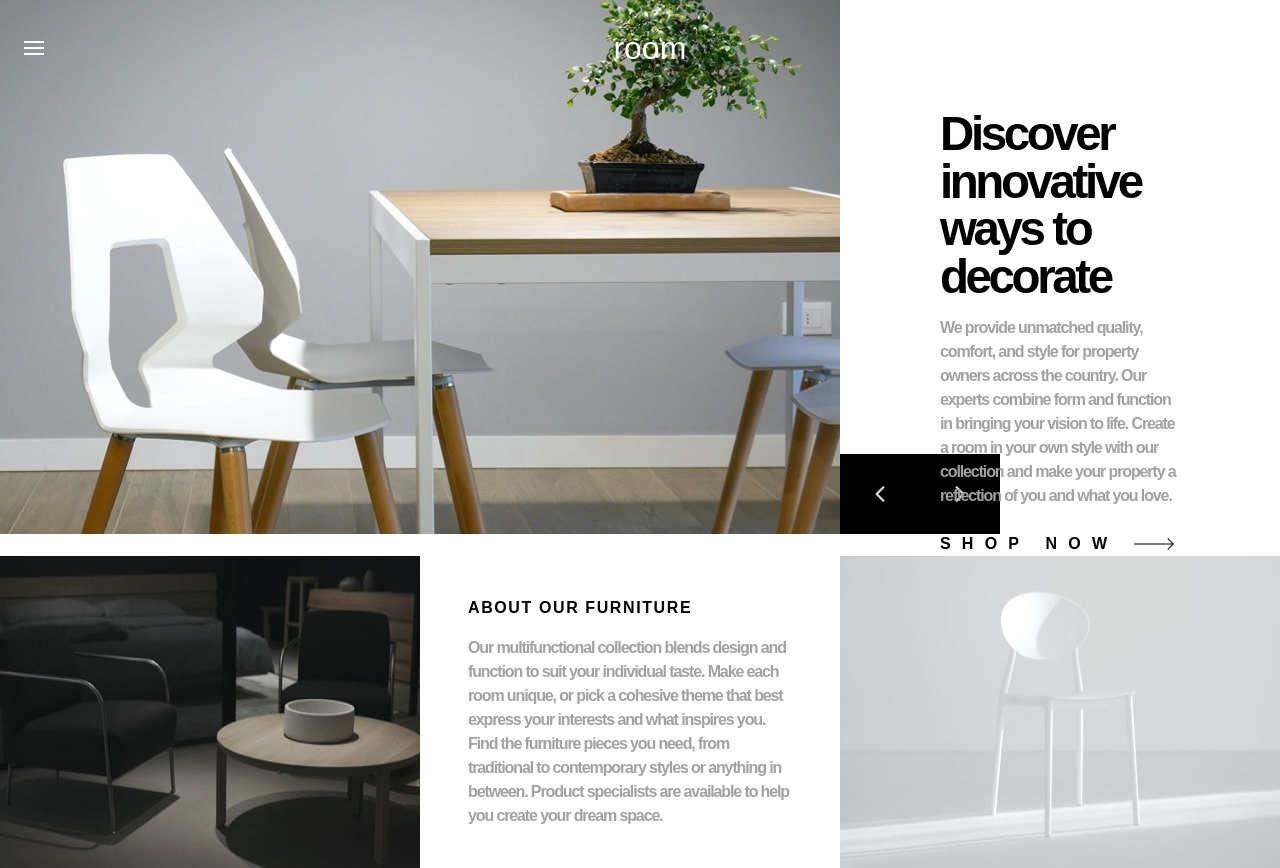
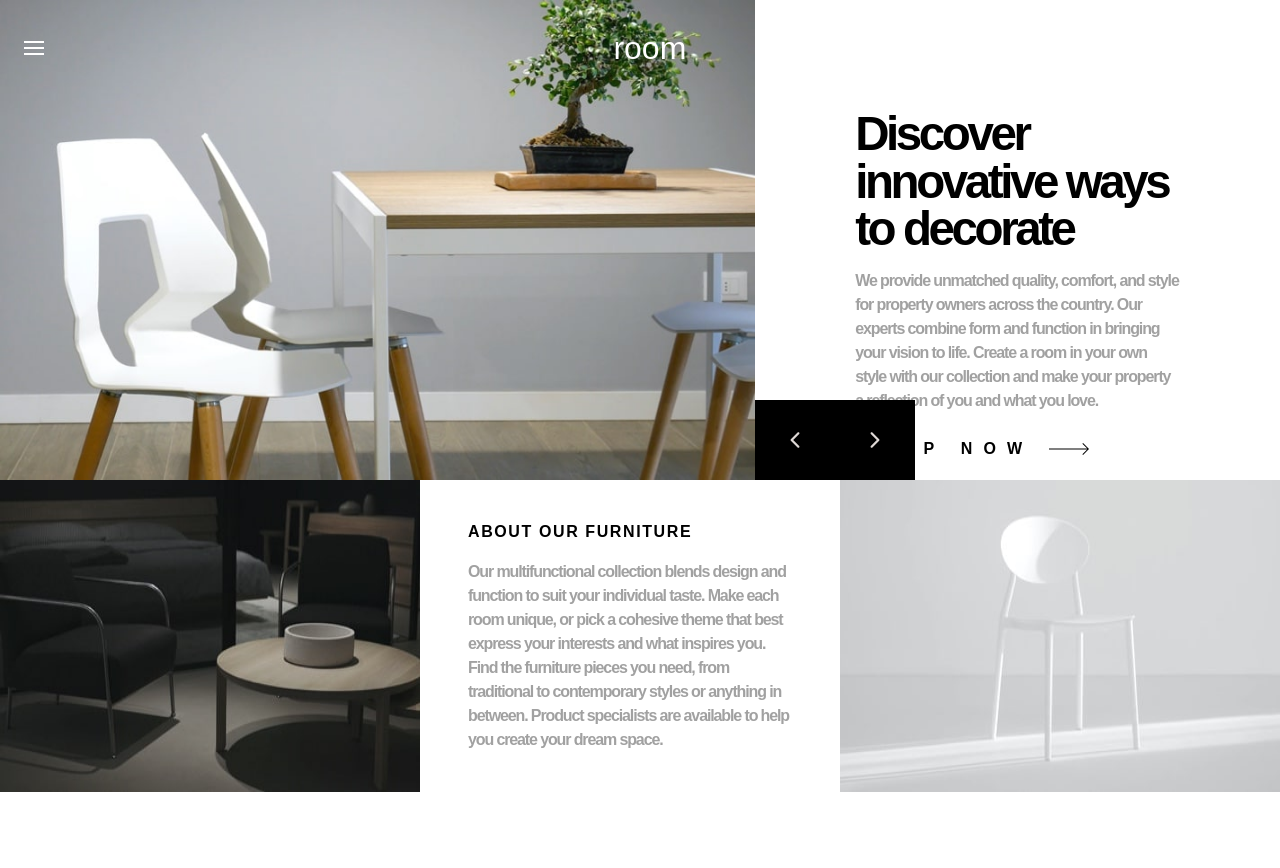
Before and after one commit to rafopm/room-homepage, a Next.js app: page / in a window 1280 px wide. After the commit the page ends 800 px from the top, so only its background shows below. Built offline with nearby package versions, Linux system fonts and the light colour scheme.

Commit message:
update hero responsive

```diff
--- a/src/app/page.tsx
+++ b/src/app/page.tsx
@@ -4,7 +4,7 @@ import Hero from "../components/Hero";
 
 export default function Home() {
   return (
-    <div className="lg:h-screen">
+    <div className="md:h-screen lg:h-auto">
       <Hero />
       <About />
     </div>
--- a/src/components/About.tsx
+++ b/src/components/About.tsx
@@ -5,7 +5,7 @@ const About = () => {
   const baseUrl = useBaseUrl()
 
   return (
-    <div className='flex flex-col lg:flex-row'>
+    <div className='flex flex-col xl:flex-row'>
       <img src={`${baseUrl}/images/image-about-dark.jpg`} alt="" />
       <div className='px-[30px] lg:px-[48px] py-6'>
         <h3 className='font-bold tracking-widest mb-4 mt-4   '>ABOUT OUR FURNITURE</h3>
--- a/src/components/Hero.tsx
+++ b/src/components/Hero.tsx
@@ -39,10 +39,11 @@ const Hero = () => {
     if (baseUrl === '') return <div className='h-screen flex justify-center items-center'>Loading...</div>;
 
     return (
-        <div className='flex flex-col lg:flex-row h-screen lg:h-auto'>
+        <div className='flex flex-col lg:flex-row w-full h-screen lg:h-auto'>
 
-            <div className='lg:h-full lg:w-[840px] h-[360px] relative'>
-                <picture className='w-full lg:w-[840px] h-full block'>
+            {/* Sección de la imagen */}
+            <div className='flex lg:h-full lg:w-[59%] h-[360px] md:h-[400px] relative'>
+                <picture className='w-full h-full block'>
                     <source
                         srcSet={slides[activeSlide].imageMobile}
                         media="(max-width: 768px)"
@@ -58,27 +59,47 @@ const Hero = () => {
                     />
                 </picture>
 
-                <div className='absolute bottom-0 right-0 lg:left-[calc(100%)] w-[112px] h-[56px] lg:w-[160px] lg:h-[80px] flex justify-center items-center lg:right-auto   group'>
-                    <button onClick={prevSlide} className='flex justify-center ml-0 items-center  bg-black w-[56px] h-[56px] lg:w-[80px] lg:h-[80px] hover:bg-darkGray   hover:cursor-pointer transition-opacity'>
-                        <img className='filter-white h-6 self-center'
-                            src={`${baseUrl}/images/icon-arrow-left.svg`} alt="Previous" />
+                {/* Controles de navegación */}
+                <div className='absolute bottom-0 right-0 lg:left-[unset] lg:right-0 xl:left-[calc(100%)] w-[112px] h-[56px] lg:w-[140px] lg:h-[70px] xl:w-[160px] xl:h-[80px] flex justify-center items-center group'>
+                    <button
+                        onClick={prevSlide}
+                        className='flex justify-center items-center bg-black w-[56px] h-[56px] lg:w-[70px] lg:h-[70px] xl:w-[80px] xl:h-[80px] hover:bg-darkGray hover:cursor-pointer transition-opacity'
+                    >
+                        <img
+                            className='filter-white h-6 self-center'
+                            src={`${baseUrl}/images/icon-arrow-left.svg`}
+                            alt="Previous"
+                        />
                     </button>
-                    <button onClick={nextSlide} className='flex justify-center ml-0 items-center  bg-black w-[56px] h-[56px] lg:w-[80px] lg:h-[80px] hover:bg-darkGray   hover:cursor-pointer transition-opacity'>
-                        <img className='filter-white h-6'
-                            src={`${baseUrl}/images/icon-arrow-right.svg`} alt="Next" />
+                    <button
+                        onClick={nextSlide}
+                        className='flex justify-center items-center bg-black w-[56px] h-[56px] lg:w-[70px] lg:h-[70px] xl:w-[80px] xl:h-[80px] hover:bg-darkGray hover:cursor-pointer transition-opacity'
+                    >
+                        <img
+                            className='filter-white h-6'
+                            src={`${baseUrl}/images/icon-arrow-right.svg`}
+                            alt="Next"
+                        />
                     </button>
                 </div>
             </div>
 
-            <div className='lg:h-full lg:w-[42%] px-[30px]  relative lg:px-[100px] flex flex-col justify-center overflow-y-auto'>
-                <div className='pt-[50px] lg:pt-[110px]'>
-                    <h2 className='font-bold text-[39.5px] lg:text-[47.5px] mb-4 tracking-n5 leading-none'>
+            {/* Sección de texto */}
+            <div className='lg:h-full lg:w-[41%] px-[30px] md:px-[50px]  xl:px-[100px] py-[50px] lg:py-0 flex flex-col justify-center overflow-y-auto'>
+                <div className='pt-0 lg:pt-[20px] xl:pt-[110px]'>
+                    <h2 className='font-bold text-[39.5px] md:text-[42px] lg:text-[44px] xl:text-[47.5px] mb-4  tracking-n5 leading-none'>
                         {slides[activeSlide].title}
                     </h2>
-                    <p className=' mb-6 tracking-n25 font-semibold text-darkGray'>{slides[activeSlide].description}</p>
-                    <div className='flex flex-row gap-4 items-center hover:cursor-pointer group '>
-                        <span className='font-bold tracking-l5 group-hover:text-darkGray '>SHOP NOW</span>
-                        <img className='h-[12px] group-hover:filter-darkGray' src={`${baseUrl}/images/icon-arrow.svg`} alt="" />
+                    <p className='mb-6 tracking-n25 font-semibold text-darkGray'>
+                        {slides[activeSlide].description}
+                    </p>
+                    <div className='flex flex-row gap-4 items-center hover:cursor-pointer group'>
+                        <span className='font-bold tracking-l5 group-hover:text-darkGray'>SHOP NOW</span>
+                        <img
+                            className='h-[12px] group-hover:filter-darkGray'
+                            src={`${baseUrl}/images/icon-arrow.svg`}
+                            alt=""
+                        />
                     </div>
                 </div>
             </div>
```
Also changed, not shown: src/app/globals.css (+0 -9 lines).
